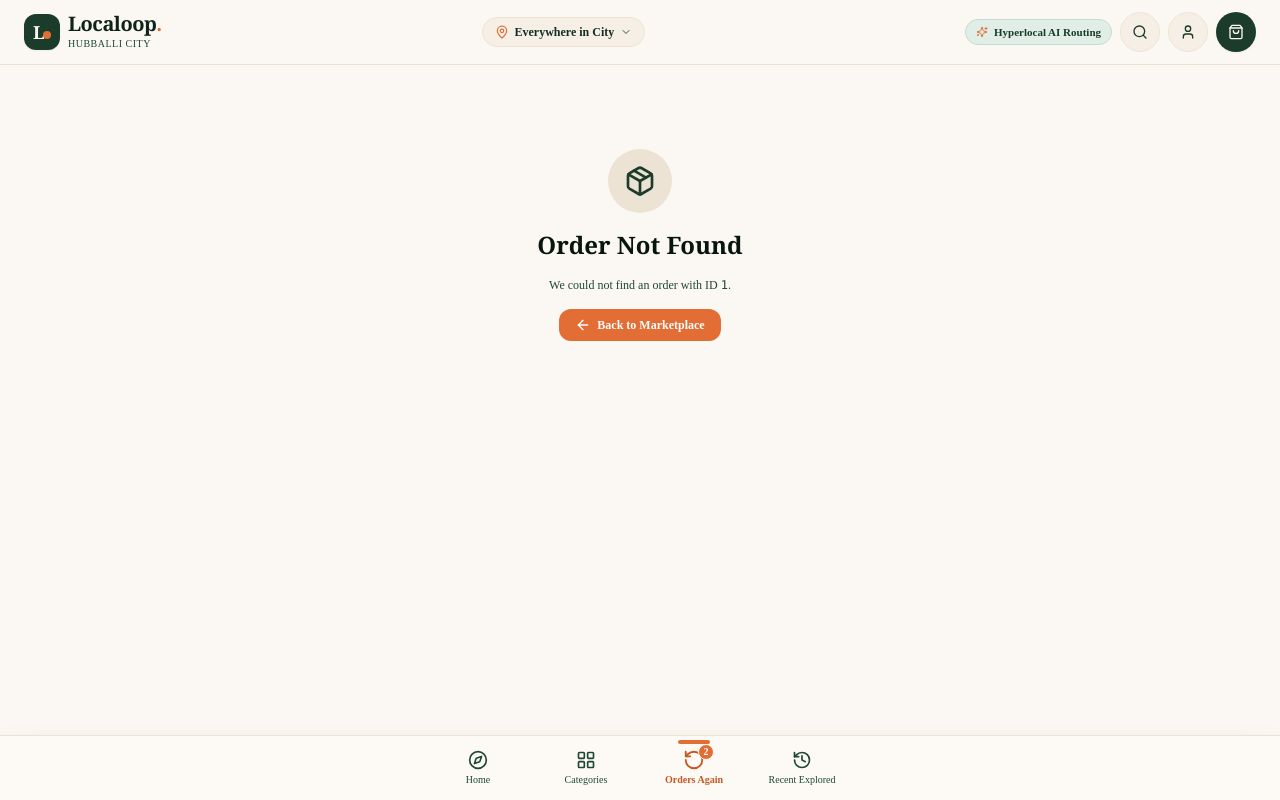
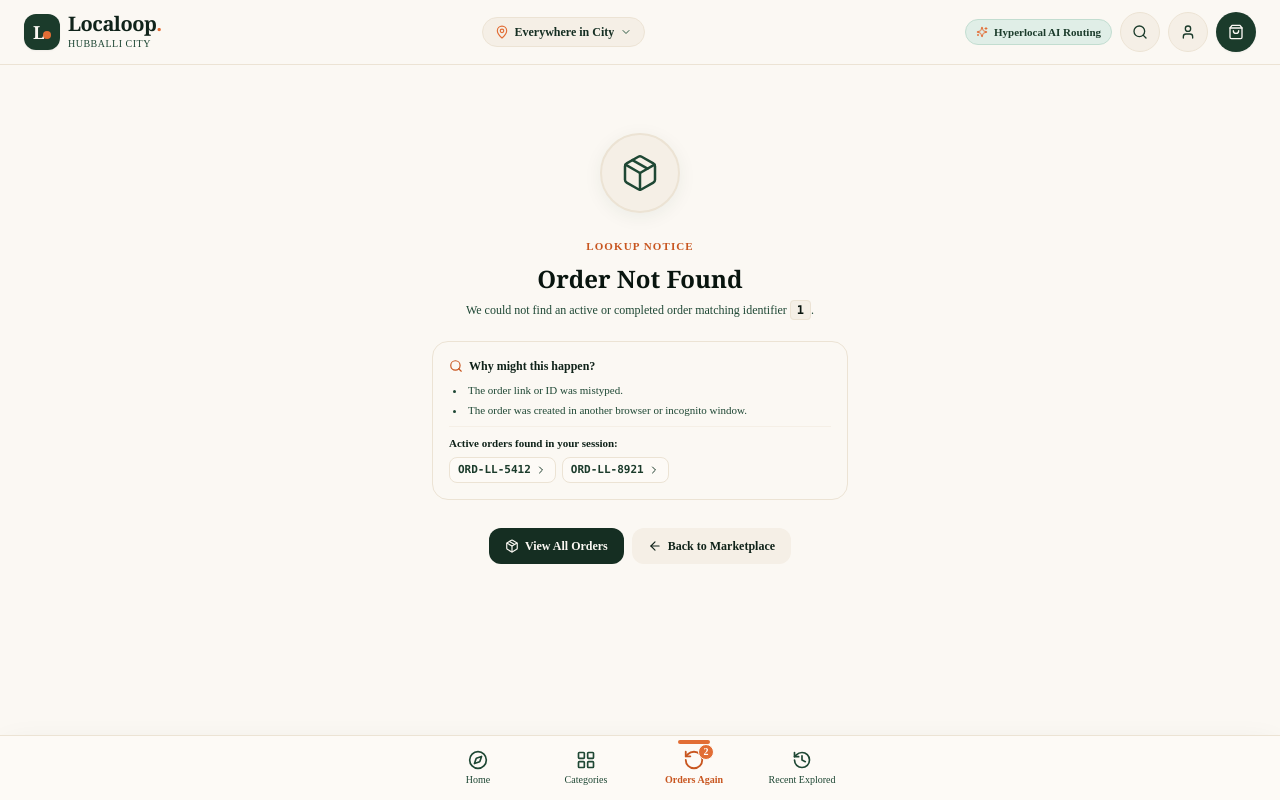
Before and after one commit to patkipratham9-rgb/Hackfest_2026, a Next.js app: page /orders/1 in a window 1280 px wide. Before the commit this address had no page. Built offline with nearby package versions, Linux system fonts and the light colour scheme.

Commit message:
feat(checkpoint-4.2): complete /orders/[id] route with progress timeline, order details, pickup info, and helpful not-found state

```diff
--- a/src/app/orders/[id]/page.tsx
+++ b/src/app/orders/[id]/page.tsx
@@ -2,6 +2,7 @@
 
 import React, { use } from "react";
 import Link from "next/link";
+import Image from "next/image";
 import { useCart } from "@/context/CartContext";
 import { OrderStatus } from "@/types";
 import {
@@ -17,6 +18,8 @@ import {
   QrCode,
   ShieldCheck,
   Check,
+  Search,
+  ExternalLink,
 } from "lucide-react";
 import { motion, AnimatePresence } from "framer-motion";
 
@@ -62,7 +65,7 @@ export default function OrderTrackingPage({
   params: Promise<{ id: string }>;
 }) {
   const resolvedParams = use(params);
-  const { getOrderById, updateOrderStatus, isLoaded } = useCart();
+  const { orders, getOrderById, updateOrderStatus, isLoaded } = useCart();
   const orderId = resolvedParams.id;
 
   const order = getOrderById(orderId);
@@ -82,29 +85,91 @@ export default function OrderTrackingPage({
     );
   }
 
+  // Checkpoint 4.2: Useful Not-Found State for unknown IDs
   if (!order) {
     return (
-      <div
+      <motion.div
         data-testid="order-not-found"
-        className="max-w-md mx-auto text-center py-16 space-y-4"
+        initial={{ opacity: 0, scale: 0.96 }}
+        animate={{ opacity: 1, scale: 1 }}
+        className="max-w-md mx-auto text-center py-12 px-4 space-y-5"
       >
-        <div className="w-16 h-16 rounded-full bg-cream-300 flex items-center justify-center mx-auto text-forest-700">
-          <Package className="w-8 h-8" />
+        <div className="w-20 h-20 rounded-full bg-cream-200 border-2 border-cream-300 flex items-center justify-center mx-auto text-forest-600 shadow-warm">
+          <Package className="w-10 h-10 stroke-[1.5]" />
         </div>
-        <h2 className="font-serif font-bold text-2xl text-forest-950">
+
+        <div className="space-y-1.5">
+          <span className="text-[11px] font-bold uppercase tracking-widest text-terracotta-600">
+            Lookup Notice
+          </span>
+          <h2 className="font-serif font-extrabold text-2xl text-forest-950">
             Order Not Found
           </h2>
-        <p className="text-xs text-forest-600">
-          We could not find an order with ID <span className="font-mono">{orderId}</span>.
+          <p className="text-xs text-forest-600 max-w-sm mx-auto leading-relaxed">
+            We could not find an active or completed order matching identifier{" "}
+            <span
+              data-testid="not-found-order-id"
+              className="font-mono font-bold text-forest-950 bg-cream-200 px-1.5 py-0.5 rounded border border-cream-300"
+            >
+              {orderId}
+            </span>
+            .
           </p>
+        </div>
+
+        {/* Helpful Suggestions */}
+        <div className="bg-cream-100 p-4 rounded-2xl border border-cream-300 text-left text-xs space-y-2 text-forest-700">
+          <p className="font-bold text-forest-900 flex items-center gap-1.5">
+            <Search className="w-3.5 h-3.5 text-terracotta-600" />
+            <span>Why might this happen?</span>
+          </p>
+          <ul className="list-disc list-inside space-y-1 text-[11px] text-forest-600 pl-1">
+            <li>The order link or ID was mistyped.</li>
+            <li>The order was created in another browser or incognito window.</li>
+          </ul>
+
+          {/* If there are existing known orders, show quick links */}
+          {orders.length > 0 && (
+            <div className="pt-2 border-t border-cream-200 mt-2">
+              <span className="text-[11px] font-bold text-forest-900 block mb-1.5">
+                Active orders found in your session:
+              </span>
+              <div className="flex flex-wrap gap-1.5">
+                {orders.slice(0, 3).map((o) => (
+                  <Link
+                    key={o.id}
+                    href={`/orders/${o.id}`}
+                    className="inline-flex items-center gap-1 font-mono text-[11px] font-bold px-2 py-1 rounded-lg bg-cream-50 hover:bg-terracotta-50 hover:text-terracotta-700 border border-cream-300 transition-colors"
+                  >
+                    <span>{o.id}</span>
+                    <ChevronRight className="w-3 h-3" />
+                  </Link>
+                ))}
+              </div>
+            </div>
+          )}
+        </div>
+
+        {/* Actions */}
+        <div className="flex flex-col sm:flex-row items-center justify-center gap-2 pt-2">
+          <Link
+            href="/orders"
+            data-testid="view-all-orders-link"
+            className="w-full sm:w-auto inline-flex items-center justify-center gap-1.5 px-4 py-2.5 bg-forest-800 hover:bg-forest-900 text-cream-100 rounded-xl text-xs font-bold transition-all shadow-xs"
+          >
+            <Package className="w-3.5 h-3.5" />
+            <span>View All Orders</span>
+          </Link>
           <Link
             href="/"
-          className="inline-flex items-center gap-1.5 px-4 py-2 bg-terracotta-500 text-white rounded-xl text-xs font-bold"
+            data-testid="back-to-home-link"
+            className="w-full sm:w-auto inline-flex items-center justify-center gap-1.5 px-4 py-2.5 bg-cream-200 hover:bg-cream-300 text-forest-900 rounded-xl text-xs font-bold transition-all"
           >
-          <ArrowLeft className="w-4 h-4" />
+            <ArrowLeft className="w-3.5 h-3.5" />
             <span>Back to Marketplace</span>
           </Link>
         </div>
+      </motion.div>
     );
   }
 
@@ -138,7 +203,7 @@ export default function OrderTrackingPage({
           <span>All Orders</span>
         </Link>
         <span className="text-[11px] font-semibold text-forest-500">
-          ID:{" "}
+          Order ID:{" "}
           <span data-testid="order-id" className="font-mono text-forest-800 font-bold">
             {order.id}
           </span>
@@ -217,7 +282,7 @@ export default function OrderTrackingPage({
         </div>
 
         {/* 4-Step Visual Progress Bar */}
-        <div className="pt-6">
+        <div data-testid="order-progress-timeline" className="pt-6">
           <div className="relative">
             {/* Progress line */}
             <div className="absolute top-5 left-6 right-6 h-1 bg-cream-200 -z-0">
@@ -238,7 +303,11 @@ export default function OrderTrackingPage({
                 const StepIcon = step.icon;
 
                 return (
-                  <div key={step.key} className="flex flex-col items-center text-center">
+                  <div
+                    key={step.key}
+                    data-testid={`timeline-step-${step.key}`}
+                    className="flex flex-col items-center text-center"
+                  >
                     <motion.div
                       animate={
                         isCurrent
@@ -325,8 +394,16 @@ export default function OrderTrackingPage({
 
         <div className="p-3.5 rounded-2xl bg-cream-100 border border-cream-200 flex flex-col sm:flex-row justify-between gap-3">
           <div className="space-y-1">
-            <h4 className="font-bold text-sm text-forest-900">{order.storeName}</h4>
-            <p className="text-xs text-forest-600 flex items-center gap-1.5">
+            <h4
+              data-testid="order-store-name"
+              className="font-bold text-sm text-forest-900"
+            >
+              {order.storeName}
+            </h4>
+            <p
+              data-testid="order-store-address"
+              className="text-xs text-forest-600 flex items-center gap-1.5"
+            >
               <MapPin className="w-3.5 h-3.5 text-terracotta-500 flex-shrink-0" />
               <span>
                 {order.storeLane}, {order.storeArea} (Hubballi)
@@ -337,6 +414,7 @@ export default function OrderTrackingPage({
           <motion.a
             whileHover={{ scale: 1.04 }}
             whileTap={{ scale: 0.95 }}
+            data-testid="order-call-merchant-button"
             href="tel:+919845012345"
             className="inline-flex items-center justify-center gap-1.5 px-3 py-1.5 rounded-xl bg-forest-700 text-cream-100 text-xs font-bold hover:bg-forest-800 transition-colors flex-shrink-0 cursor-pointer"
           >
@@ -360,11 +438,21 @@ export default function OrderTrackingPage({
               className="py-2.5 flex justify-between items-center text-xs"
             >
               <div className="flex items-center gap-3">
-                <img
+                <div className="relative w-10 h-10 rounded-lg overflow-hidden bg-cream-200 shrink-0 border border-cream-300">
+                  {product.imageUrl ? (
+                    <Image
                       src={product.imageUrl}
                       alt={product.name}
-                  className="w-10 h-10 object-cover rounded-lg bg-cream-200"
+                      fill
+                      sizes="40px"
+                      className="object-cover"
                     />
+                  ) : (
+                    <div className="w-full h-full flex items-center justify-center text-forest-400">
+                      <Package className="w-4 h-4" />
+                    </div>
+                  )}
+                </div>
                 <div>
                   <span className="font-bold text-forest-900 block">{product.name}</span>
                   <span className="text-[11px] text-forest-500">
@@ -409,7 +497,10 @@ export default function OrderTrackingPage({
               </strong>
             </span>
           </span>
-          <span className="font-semibold text-forest-800">
+          <span
+            data-testid="order-payment-status"
+            className="font-semibold text-forest-800"
+          >
             Status: {order.paymentStatus === "paid" ? "Verified" : "Due on pickup"}
           </span>
         </div>
```
Lines whose indentation alone changed are shown as unchanged.
